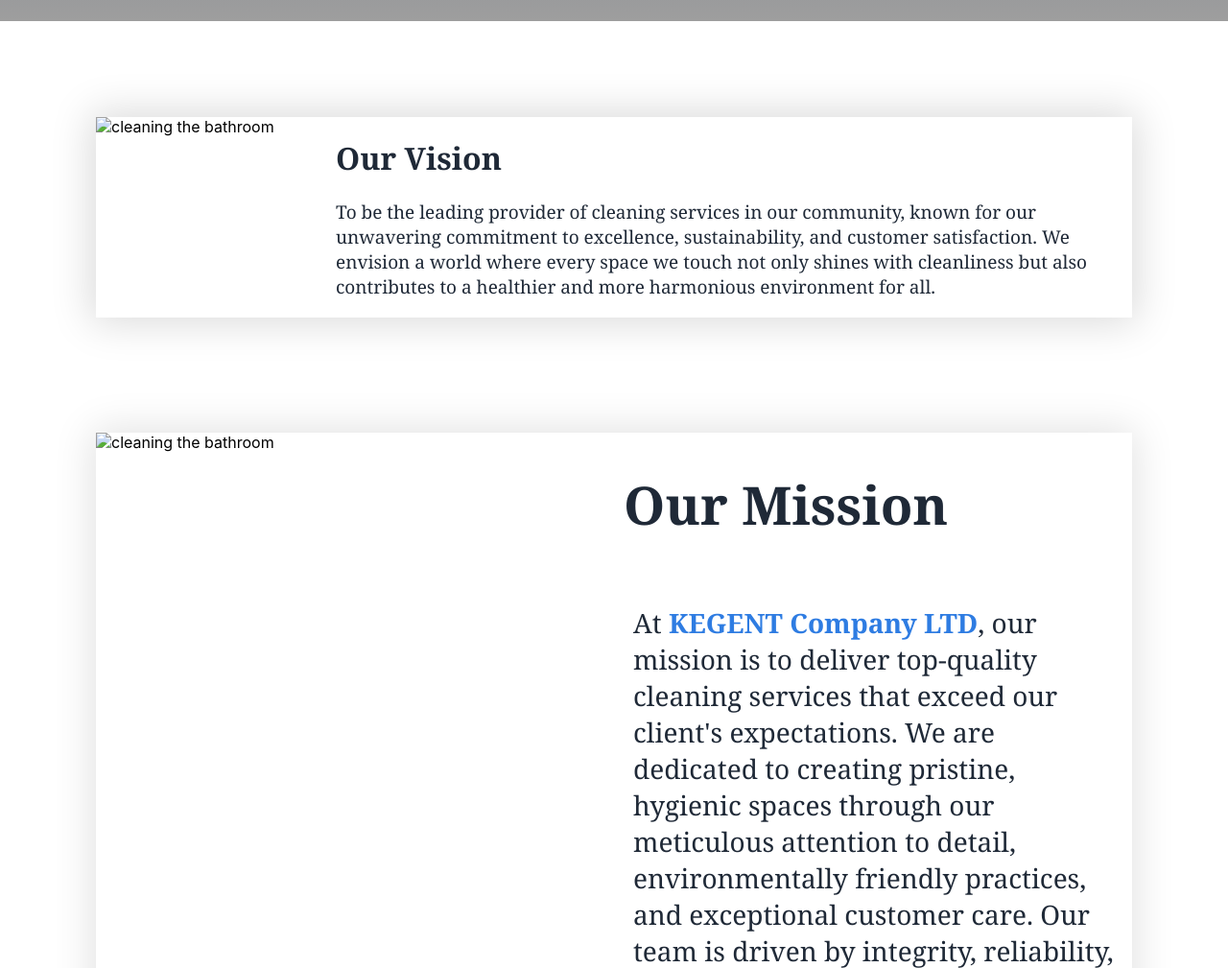
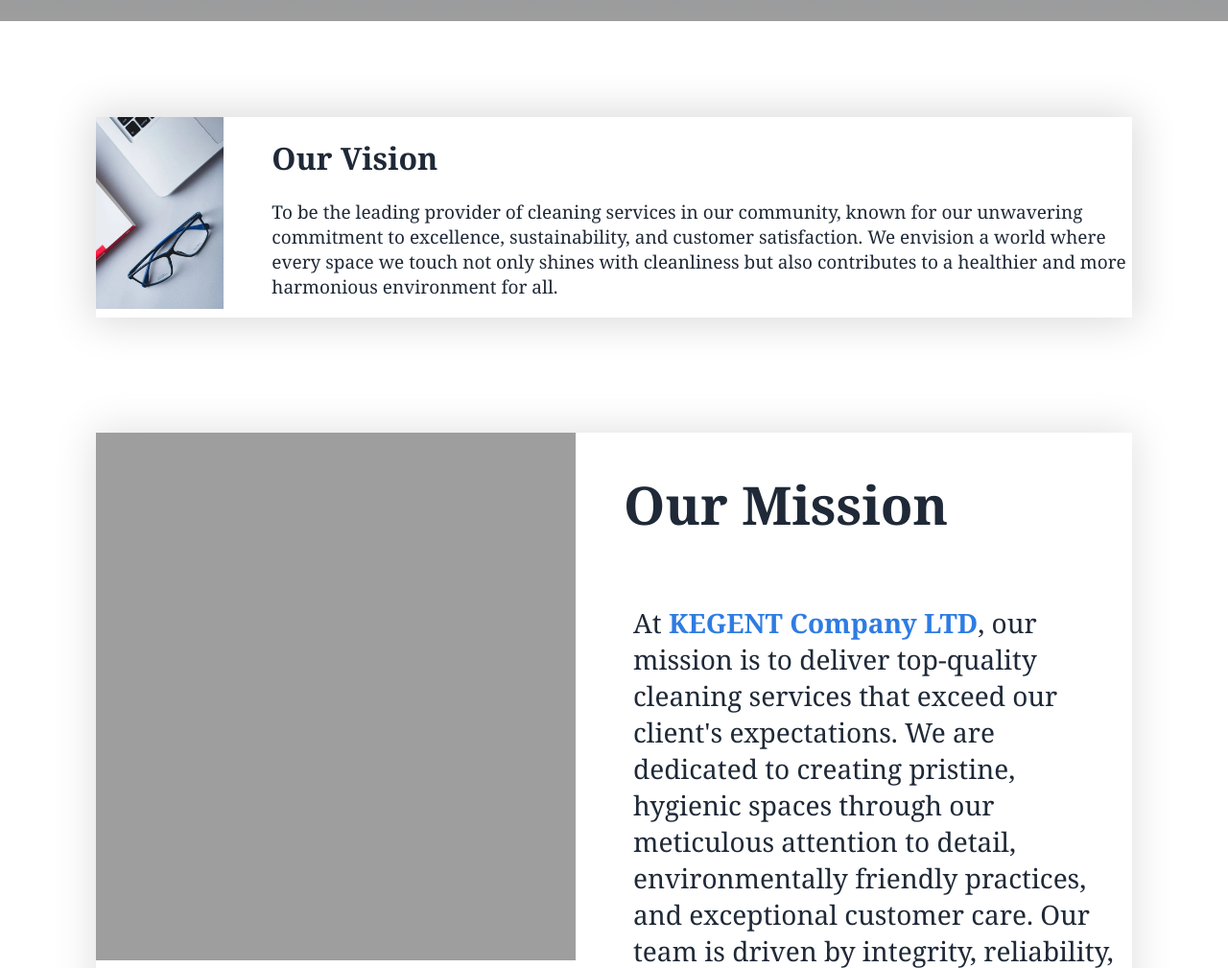
Before and after one commit to keigi14/KEGENT-COMPANY-ltd_website, a plain HTML site: page mission.html in a window 1280 px wide. Shown: the part 840-1849 px from the top of the page at 96% size. Drawn offline with Linux system fonts and the light colour scheme; the site is published under a folder, as on GitHub Pages, so addresses that start at the root find nothing.

Commit message:
the image changes

```diff
--- a/mission.html
+++ b/mission.html
@@ -77,7 +77,7 @@
 
       <div class="vm">
       <div class="vision">
-        <img src="/imgs/pexels-photo-5465839.webp" alt="cleaning the bathroom" height="200" width="200">
+        <img src="imgs/pexels-photo-5465839.webp" alt="cleaning the bathroom" height="200" width="200">
 
         <span><h1>Our Vision</h1>
           <p>To be the leading provider of cleaning services in our community,
@@ -88,7 +88,7 @@
              </div>
 
              <div class="mission">
-              <img src="/imgs/missionimage.png" alt="cleaning the bathroom" height="550" width="500">
+              <img src="imgs/missionimage.png" alt="cleaning the bathroom" height="550" width="500">
 
              <span><h1>Our Mission</h1>
               <p>At <strong style="color: #2e7ce2">KEGENT Company LTD</strong>, our mission is to deliver top-quality cleaning services that exceed our client's
```
